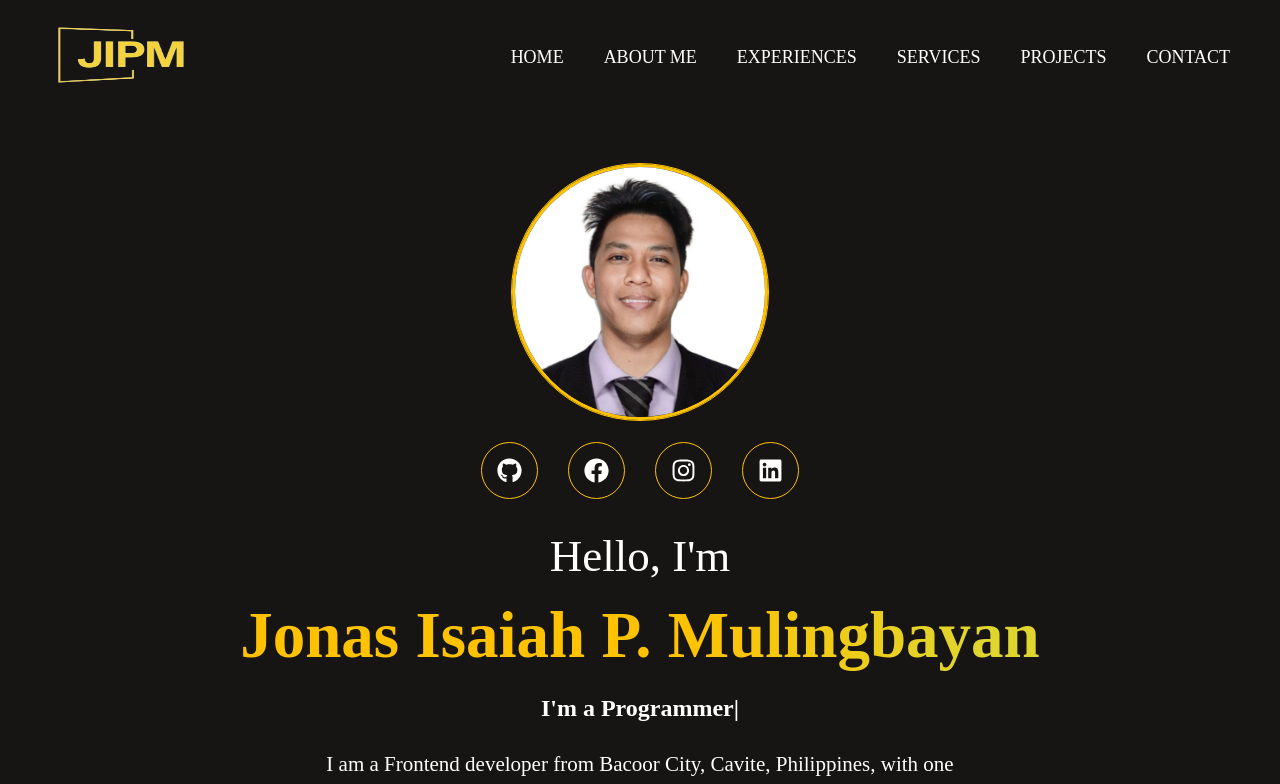
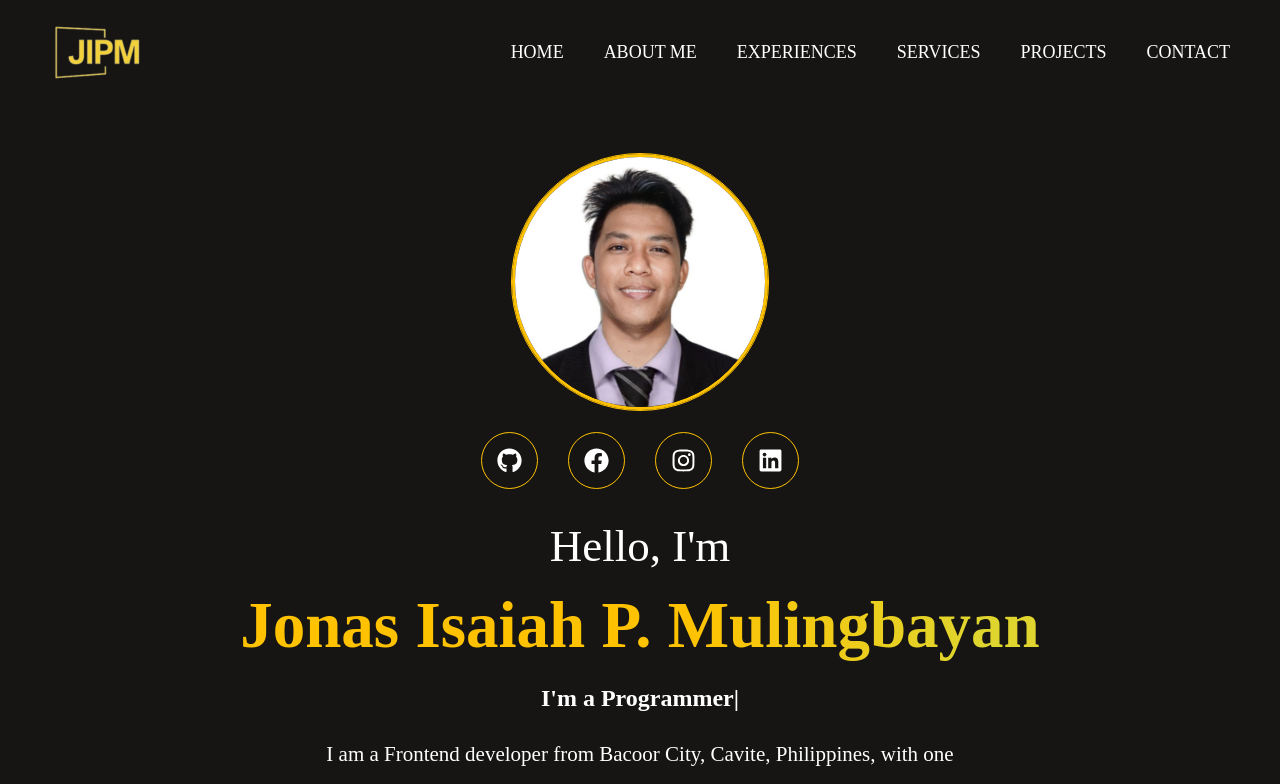
Before and after one commit to jonasmulingbayan/jonasisaiahmulingbayan, a React (Vite) app: page / in a window 1280 px wide. Shown: the top 784 px of the page. Built offline with nearby package versions, Linux system fonts and the light colour scheme; a web font is replaced by a local one.

Commit message:
Added new Logo

```diff
--- a/src/Components/Navbar/Navbar.css
+++ b/src/Components/Navbar/Navbar.css
@@ -23,8 +23,7 @@
 }
 
 .navbar-logo {
-  height: 70px;
-  width: 150px;
+  margin-top:5px;
 }
 
 .mode-btn {
```
Also changed, not shown: src/assets/jonas_logo-1.png (added), src/assets/jonas_logo.png.
